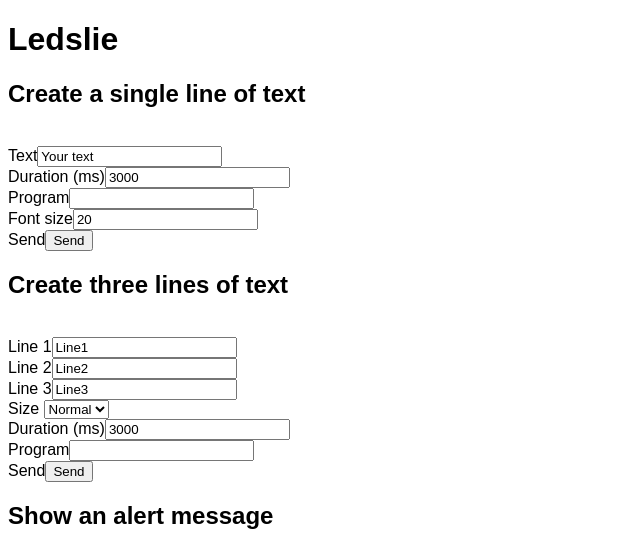
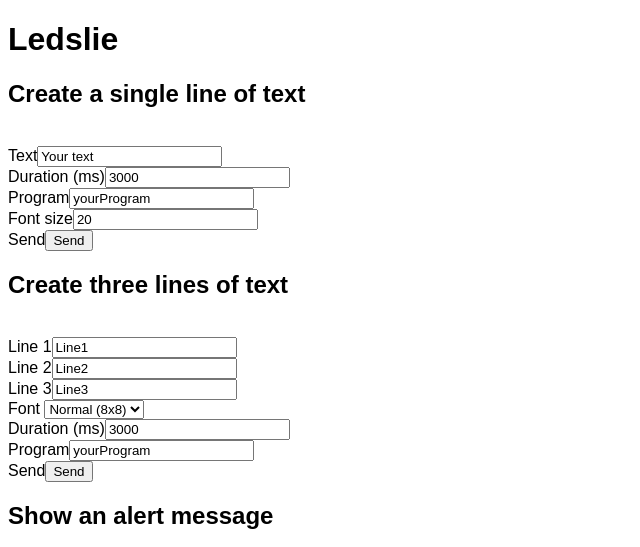
Before and after one commit to chotee/ledslie, a Flask app: page / in a window 1280 px wide. Shown: the top 547 px of the page, without its empty margins (0-640 px from the left). Run offline with Flask 2, Linux system fonts and the light colour scheme.

Commit message:
Renamed form variable to 'font' from 'size', which was causing issues.

```diff
--- a/ledslie/interface/site.py
+++ b/ledslie/interface/site.py
@@ -14,8 +14,10 @@
 #     You should have received a copy of the GNU Affero General Public License
 #     along with this program.  If not, see <http://www.gnu.org/licenses/>.
 
+import logging
+import json
+
 from PIL import Image, ImageSequence
-import json
 
 from werkzeug.exceptions import UnsupportedMediaType
 from flask import Flask, render_template, request, json, Response
@@ -80,7 +82,7 @@ def text1():
 @app.route('/text3', methods=['POST'])
 def text3():
     lines = request.form['l1'], request.form['l2'], request.form['l3']
-    size = request.form['size']
+    size = request.form['font']
     duration = int(request.form['duration'])
     program = request.form['program']
     set_data = {
@@ -134,6 +136,7 @@ def make_app():
 
 def main():
     site_app = make_app()
+    app.logger.setLevel(logging.DEBUG)
     site_app.run()
 
 
--- a/ledslie/interface/templates/index.html
+++ b/ledslie/interface/templates/index.html
@@ -13,7 +13,7 @@
     <form action="/text" method="post">
         <div><label for="text">Text</label><input type="text" name="text" value="Your text" id="text"/></div>
         <div><label for="duration">Duration (ms)</label><input type="number" name="duration" value="3000" id="duration"/></div>
-        <div><label for="program">Program</label><input type="text" name="program" value="" id="program"/></div>
+        <div><label for="program">Program</label><input type="text" name="program" value="yourProgram" id="program"/></div>
         <div><label for="program">Font size</label><input type="number" name="font_size" value="20" id="font_size"/></div>
         <div><label for="send">Send</label><input type="submit" value="Send" name="send" id="send"></div>
     </form>
@@ -23,13 +23,13 @@
         <div><label for="l1">Line 1</label><input type="text" name="l1" value="Line1" id="l1"/></div>
         <div><label for="l2">Line 2</label><input type="text" name="l2" value="Line2" id="l2"/></div>
         <div><label for="l3">Line 3</label><input type="text" name="l3" value="Line3" id="l3"/></div>
-        <div><label for="size">Size</label>
-            <select name="Size" id="size">
-                <option value="8x8">Normal</option>
-                <option value="5x7">Small</option>
+        <div><label for="font">Font</label>
+            <select name="font" id="font">
+                <option value="8x8">Normal (8x8)</option>
+                <option value="5x7">Small (5x7)</option>
             </select></div>
         <div><label for="duration">Duration (ms)</label><input type="number" name="duration" value="3000"/></div>
-        <div><label for="program">Program</label><input type="text" name="program" id="program" value=""/></div>
+        <div><label for="program">Program</label><input type="text" name="program" id="program" value="yourProgram"/></div>
         <div><label for="send">Send</label><input type="submit" value="Send" name="send" id="send"></div>
     </form>
     </div>
```
